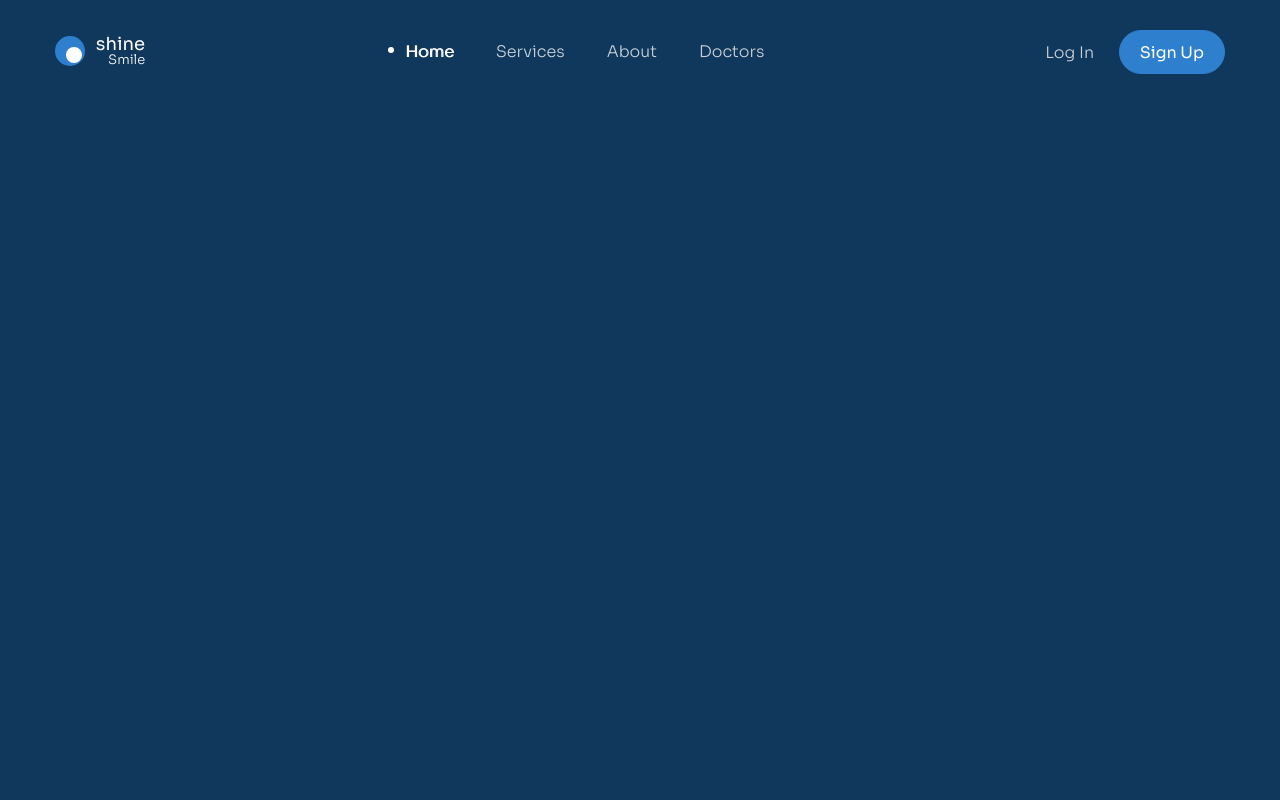
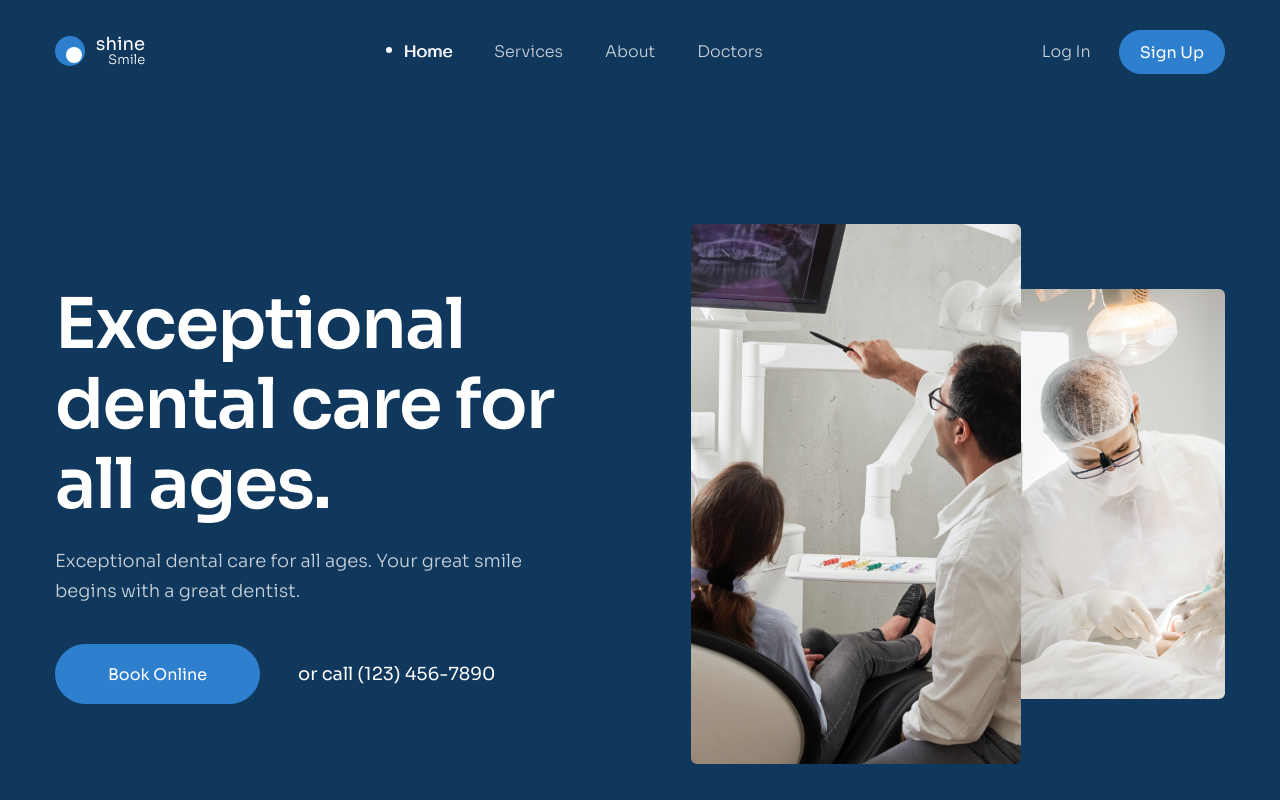
Before and after one commit to babyonemoretime9x/f8-project-03, a plain HTML site: page index.html in a window 1280 px wide. Drawn offline with Linux system fonts and the light colour scheme.

Commit message:
header -hero

```diff
--- a/assets/css/style.css
+++ b/assets/css/style.css
@@ -96,12 +96,19 @@ a {
 .navbar__list {
     display: flex;
 }
-.action__login,
+.header-action__login,
 .navbar__link {
     font-size: 1.6rem;
     font-weight: 300;
     padding: 4px 21px;
     color: #c9d2da;
+}
+.header-action {
+    display: flex;
+    align-items: center;
+}
+.header-action__login {
+    margin-right: 7px;
 }
 
 .navbar__link:hover {
@@ -124,7 +131,70 @@ a {
     left: 4px;
     top: 10px;
 }
-.action__signup {
+.header-action__signup {
     --height: 44px;
     min-width: 104px;
 }
+/* hẻro */
+.hero {
+    display: flex;
+    justify-content: space-between;
+    margin-top: 150px;
+    align-items: center;
+    /* flex-shrink: 0; */
+
+}
+.hero__content {
+    width: 44%;
+}
+.hero__media {
+    /* flex-grow: 1; */
+    /* justify-content: flex-end; */
+}
+.hero__heading {
+
+    color: #fff;
+    font-size: 7rem;
+    font-weight: 600;
+    line-height: 80px; /* 114.286% */
+    letter-spacing: -1.4px;
+}
+.hero__desc {
+    margin-top: 22px;
+    color: #c9d2da;
+    font-size: 1.8rem;
+    font-weight: 300;
+    line-height: 30px; /* 166.667% */
+}
+.hero__row {
+    display: flex;
+    align-items: center;
+    margin-top: 38px;
+}
+.hero__phone {
+    margin-left: 38px;
+    color: #fff;
+    text-align: center;
+    font-size: 1.8rem;
+    font-weight: 400;
+    line-height: 30px; /* 166.667% */
+}
+.hero__images {
+    display: flex;
+    align-items: center;
+}
+.hero__img {
+    width: 330px;
+    height: 540px;
+    object-fit: cover;
+    border-radius: 6px;
+}
+
+.hero__img:last-child {
+    width: 210px;
+    height: 410px;
+}
+.hero__img:first-child{
+    position: relative;
+    margin-right: -6px;
+}
--- a/index.html
+++ b/index.html
@@ -92,6 +92,7 @@
     <body>
         <header class="header">
             <div class="container">
+                <!-- header-top -->
                 <div class="header-top">
                     <a href="#!">
                         <div class="logo">
@@ -108,8 +109,12 @@
                     <!-- navbar -->
                     <nav class="navbar">
                         <ul class="navbar__list">
-                            <li class="nav__item ">
-                                <a class="navbar__link navbar__item--active" href="#!">Home</a>
+                            <li class="nav__item">
+                                <a
+                                    class="navbar__link navbar__item--active"
+                                    href="#!"
+                                    >Home</a
+                                >
                             </li>
                             <li class="nav__item">
                                 <a class="navbar__link" href="#!">Services</a>
@@ -122,11 +127,29 @@
                             </li>
                         </ul>
                     </nav>
-                    <div class="action">
-                        <a href="" class="action__login">Log In</a>
-                        <a href="" class="action__signup btn">Sign Up</a>
+                    <div class="header-action">
+                        <a href="" class="header-action__login">Log In</a>
+                        <a href="" class="header-action__signup btn">Sign Up</a>
                     </div>
                 </div>
+                <section class="hero">
+                    <!-- hero-content -->
+                    <section class="hero__content">
+                        <h1 class="hero__heading">Exceptional dental care for all ages.</h1>
+                        <p class="hero__desc">Exceptional dental care for all ages. Your great smile begins with a great dentist.</p>
+                        <div class="hero__row">
+                            <a href="" class="btn">Book Online</a>
+                            <span class="hero__phone">or call (123) 456-7890</span>
+                        </div>
+                    </section>
+                    <!-- hero_media -->
+                    <div class="hero__media">
+                        <figure class="hero__images">
+                            <img src="./assets/img/image/dental_clinic_1.jpeg" alt="" class="hero__img">
+                            <img src="./assets/img/image/dental_clinic_2.jpeg" alt="" class="hero__img">
+                        </figure>
+                    </div>
+                </section>
             </div>
         </header>
     </body>
```
Also changed, not shown: assets/img/image/dental_clinic_1.jpeg (added), assets/img/image/dental_clinic_2.jpeg (added), 1 other file.
